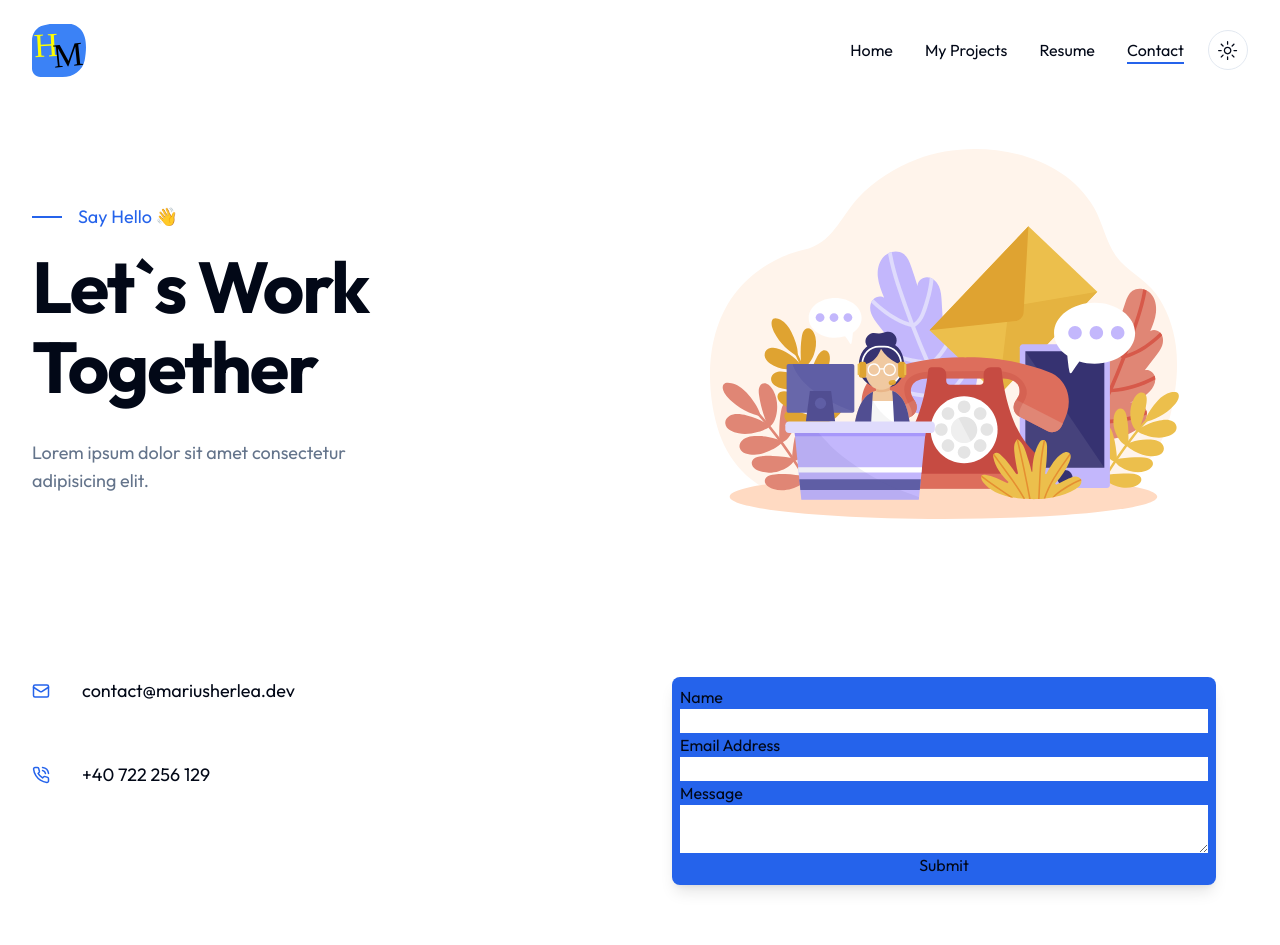
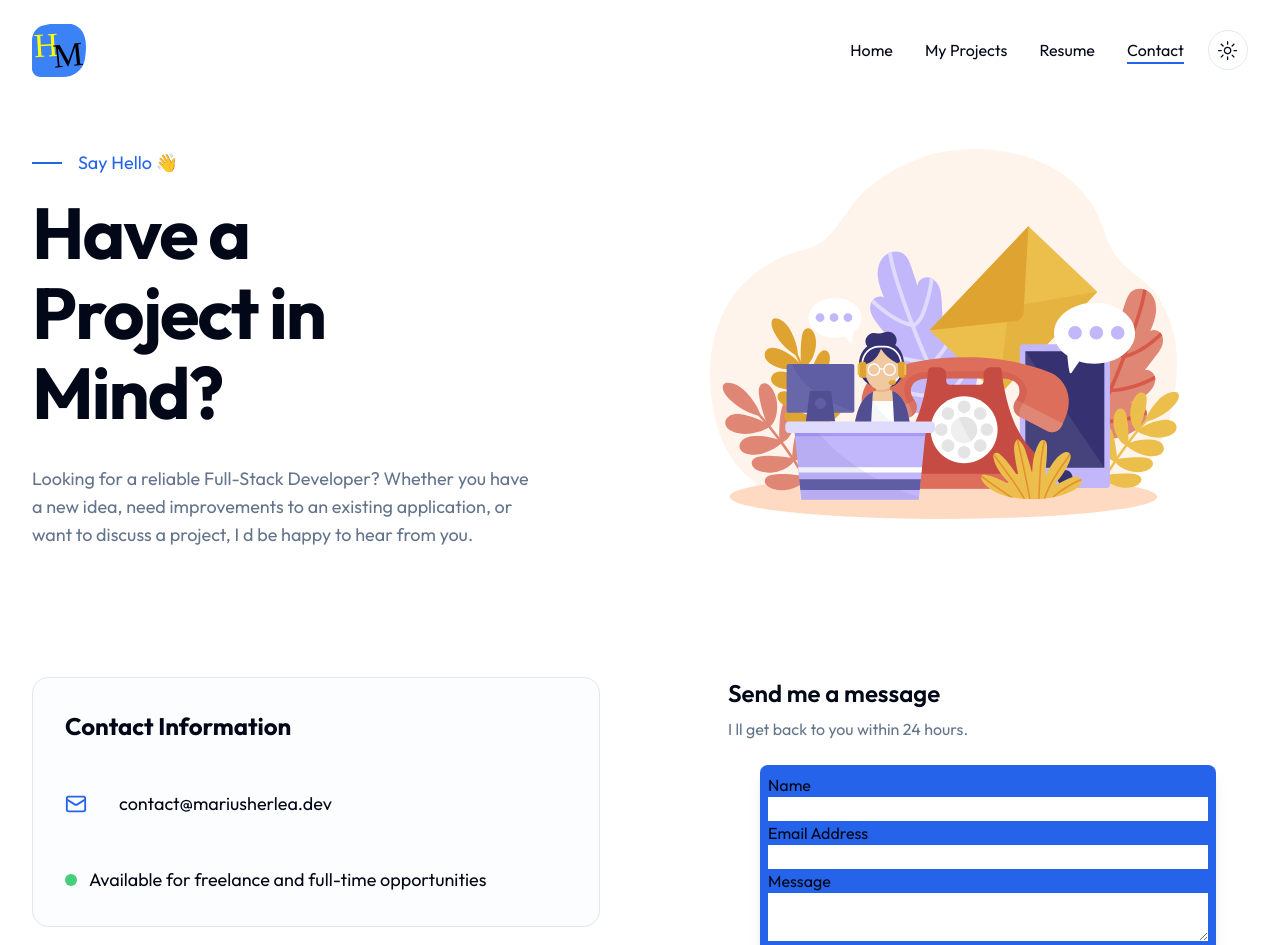
Before and after one commit to mariusherlea/marius-portfolio, a Next.js app: page /contact in a window 1280 px wide. Shown: the top 945 px of the page. Built offline with nearby package versions, Linux system fonts and the light colour scheme.

Commit message:
contact about Reviews update

```diff
--- a/app/contact/page.jsx
+++ b/app/contact/page.jsx
@@ -11,35 +11,59 @@ const Contact = () => {
               <span className="w-[30px] h-[2px] bg-primary"></span>
               Say Hello 👋
             </div>
-            <h1 className="h1 max-w-md mb-8">Let`s Work Together</h1>
-            <p className="subtitle max-w-[400px]">
-              Lorem ipsum dolor sit amet consectetur adipisicing elit.
-            </p>
+            <h1 className="h1 max-w-md mb-8">Have a Project in Mind?</h1>
+            <p className="subtitle max-w-[500px]">
+  Looking for a reliable Full-Stack Developer? Whether you have a new idea,
+  need improvements to an existing application, or want to discuss a project,
+  I d be happy to hear from you.
+</p>
           </div>
           {/** illustration*/}
           <div className="hidden xl:flex w-full bg-contact_illustration_light dark:bg-contact_illustration_dark bg-top bg-no-repeat "></div>
         </div>
         {/** info text & form */}
-        <div className="grid xl:grid-cols-2 mb-24 xl:mb-32">
+        <div className="grid xl:grid-cols-2 gap-20 items-start mb-24 xl:mb-32">
           {/** info text*/}
-          <div className="flex flex-col gap-y-4 xl:gap-y-14 mb-12 xl:mb-24 text-base xl:text-lg">
-            {/**mail */}
-            <div className="flex items-center gap-x-8">
-              <MailIcon size={18} className="text-primary" />
-              <div>contact@mariusherlea.dev</div>
-            </div>
+          <div className="bg-secondary/20 rounded-2xl p-8 flex flex-col gap-y-8 h-fit border border-border mb-12 xl:mb-24 text-base xl:text-lg">
+            {/**mail */}      <h2 className="text-2xl font-bold mb-4">
+  Contact Information
+</h2>
+<div className="flex items-center gap-x-8">
+  <MailIcon size={22} className="text-primary" />
+
+  <a
+    href="mailto:contact@mariusherlea.dev"
+    className="hover:text-primary hover:underline transition-colors duration-200"
+  >
+    contact@mariusherlea.dev
+  </a>
+</div>
             {/**address */}
             {/* <div className="flex items-center gap-x-8">
               <HomeIcon size={18} className="text-primary" />
               <div>Principala,Vinerea,Alba</div>
             </div> */}
             {/**phone */}
-            <div className="flex items-center gap-x-8">
-              <PhoneCall size={18} className="text-primary" />
+            {/* <div className="flex items-center gap-x-8">
+              <PhoneCall size={22} className="text-primary" />
               <div>+40 722 256 129</div>
-            </div>
+            </div> */}
+            <div className="flex items-center gap-3 mt-4">
+  <span className="w-3 h-3 rounded-full bg-green-500 animate-pulse"></span>
+  <span>Available for freelance and full-time opportunities</span>
+</div>
           </div>
-          <Form />
+          <div className="xl:pl-12">
+            <div className="mb-6">
+  <h3 className="text-2xl font-semibold mb-2">
+    Send me a message
+  </h3>
+
+  <p className="text-muted-foreground">
+    I ll get back to you within 24 hours.
+  </p>
+</div>
+            <Form/></div>
         </div>
       </div>
     </section>
--- a/components/About.jsx
+++ b/components/About.jsx
@@ -10,7 +10,7 @@ import {
   Globe,
   Database,
   Server,
-  CreditCard,
+  CreditCard, Figma,Monitor, Terminal, GitBranch, Code2
  } from "lucide-react";
 
 const infoData = [
@@ -26,10 +26,10 @@ const infoData = [
   //   icon: <HomeIcon size={20} />,
   //   text: "Principala,Vinerea,RO",
   // },
-  {
-    icon: <PhoneCall size={20} />,
-    text: "+40 722 256 129",
-  },
+  // {
+  //   icon: <PhoneCall size={20} />,
+  //   text: "+40 722 256 129",
+  // },
   {
     icon: <GraduationCap size={20} />,
     text: "Bachelor of Economics",
@@ -67,6 +67,10 @@ const qualificationsData = [
         company: "Skillbrain-Jogga internship",
         qualification: "Front End Developer",
         year: "2024",
+      }, {
+  company: "Personal Projects",
+  qualification: "Full-Stack Developer",
+  year: "2024 - Present",
 }
     ],
   },
@@ -81,18 +85,27 @@ const skillData = [
       { name: "Tailwind CSS" },
       { name: "PostgreSQL" },
       { name: "Prisma ORM" },
-      { name: "Strapi" },
+      { name: "StrapiCMS" },
       { name: "REST APIs" },
+      { name: "Git" },
+      { name: "Responsive Design" },
+      { name: "SEO" },
+      { name: "Authentication (Clerk)" },
+      { name: "Stripe" }
     ],
   },
   {
     title: "tools",
     data: [
-    { name: "GitHub", icon: Github },
+
+      { name: "VS Code", icon: Code2 },
       { name: "Vercel", icon: Globe },
       { name: "Postman", icon: Server },
       { name: "Prisma", icon: Database },
       { name: "Stripe", icon: CreditCard },
+      { name: "Git", icon: GitBranch },
+      { name: "Figma", icon: Figma },
+
     ],
   },
 ];
@@ -139,13 +152,8 @@ const About = () => {
                 {/** personal info*/}
                 <TabsContent value="personal">
                   <div className="text-center xl:text-left">
-                    {/* <h3 className="h3 mb-4">
-                      Unmatched Service Quality for over 1 years
-                    </h3> */}
                     <p className="subtitle max-w-xl mx-auto xl:mx-0">
-                      I specialize in crafting intuitive website with
-                      cutting-edge techonology, delivering dynamic and engaging
-                      user experience.
+                     Full-Stack Developer specializing in Next.js, React, TypeScript and Strapi. I build modern, responsive web applications with REST APIs, authentication, payment integration and SEO best practices.
                     </p>
                     {/** icons */}
                     <div className="grid xl:grid-cols-2 gap-4 mt-12">
@@ -163,7 +171,8 @@ const About = () => {
                     <div className="mt-12 flex flex-col gap-y-2">
                       <div className="text-primary">Language Skill</div>
                       <div className="border-b border-border"></div>
-                      <div>English</div>
+                      <div>Romanian – Native</div><div>
+English – Professional Working Proficiency</div>
                     </div>
                   </div>
                 </TabsContent>
@@ -244,15 +253,15 @@ const About = () => {
                 </TabsContent>
                 {/** skills*/}
                 <TabsContent value="skills">
-                  <div className="text-center xl:text-left">
+                  <div className="text-center xl:text-left xl:max-w-[668px]">
                     <h3 className="h3 mb-8">What I Use Everyday</h3>
                     <div className="mb-16">
                       <h4 className="text-xl font-semibold mb-2">Skills</h4>
                       <div className="border-b border-border mb-4"></div>
                       {/** skills list*/}
-                      <div>
+                      <div className="grid grid-cols-1 md:grid-cols-2 gap-x-8 gap-y-2">
   {getData(skillData, "skills")?.data?.map((item, index) => (
-                          <div key={index}>
+    <div key={index} className="flex items-center">
       {item.name}
     </div>
   ))}
@@ -265,7 +274,7 @@ const About = () => {
                       </h4>
                       <div className="border-b border-border mb-4"></div>
                       {/** tools list*/}
-                      <div className="flex gap-x-8 justify-center xl:justify-start">
+                      <div className="flex flex-col sm:flex-row sm:flex-wrap gap-3 justify-center xl:justify-start">
                         {getData(skillData, "tools").data.map((item, index) => (
                           <div key={index}>
                           <div className="flex items-center gap-2 px-3 py-2 border border-white/10 rounded-lg hover:border-accent transition">
--- a/components/Reviews.jsx
+++ b/components/Reviews.jsx
@@ -19,7 +19,7 @@ import { Pagination } from "swiper/modules";
 const Reviews = () => {
   const reviewsData = useReviews();
   return (
-    <section className="mb-12 xl:mb-32">
+    <section className="mt-12 mb-12 xl:mb-32">
       <div className="container mx-auto ">
         <h2 className="section-title mb-12 text-center mx-auto">Reviews</h2>
         {/**swiper slider container*/}
```
Lines whose indentation alone changed are shown as unchanged.
